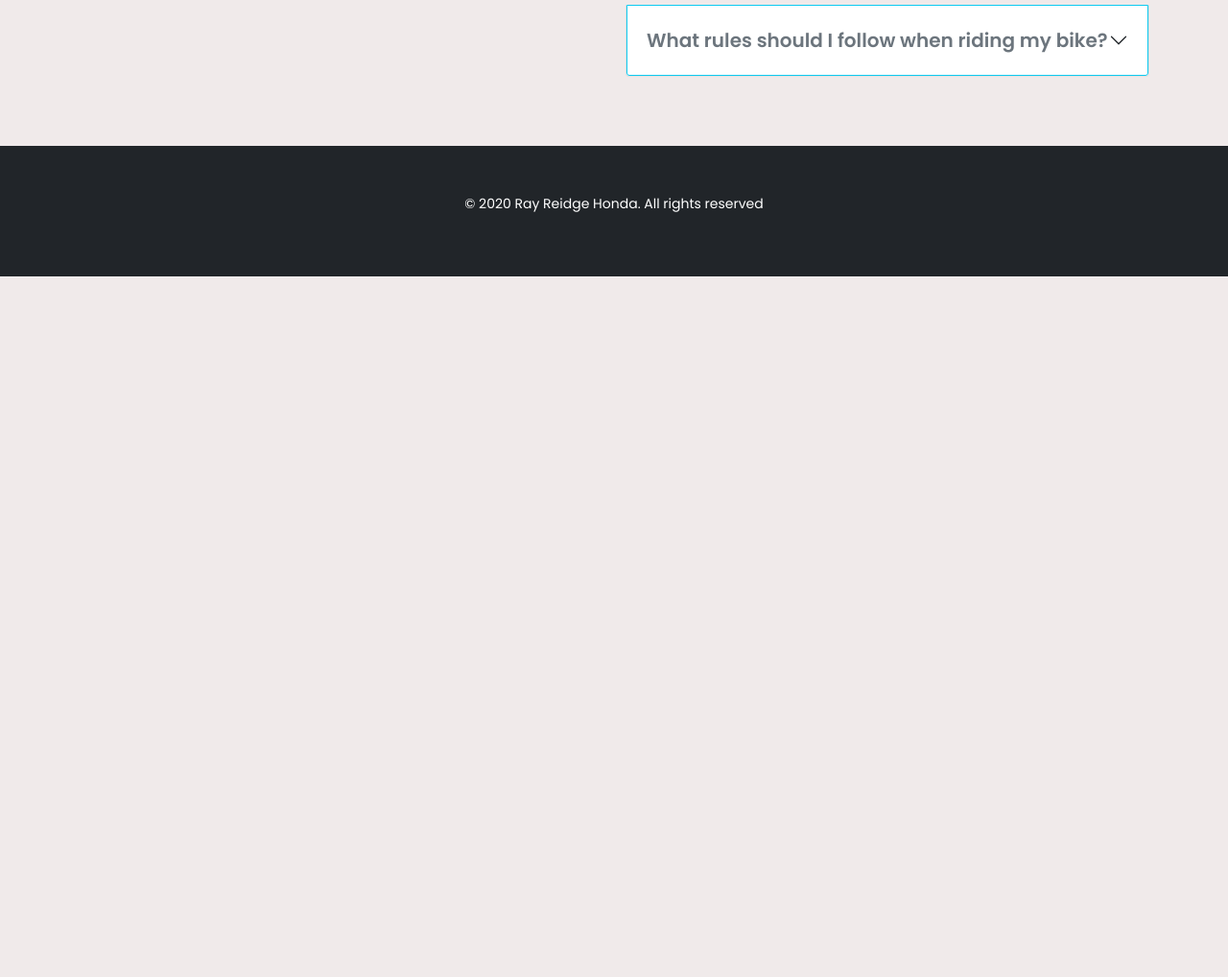
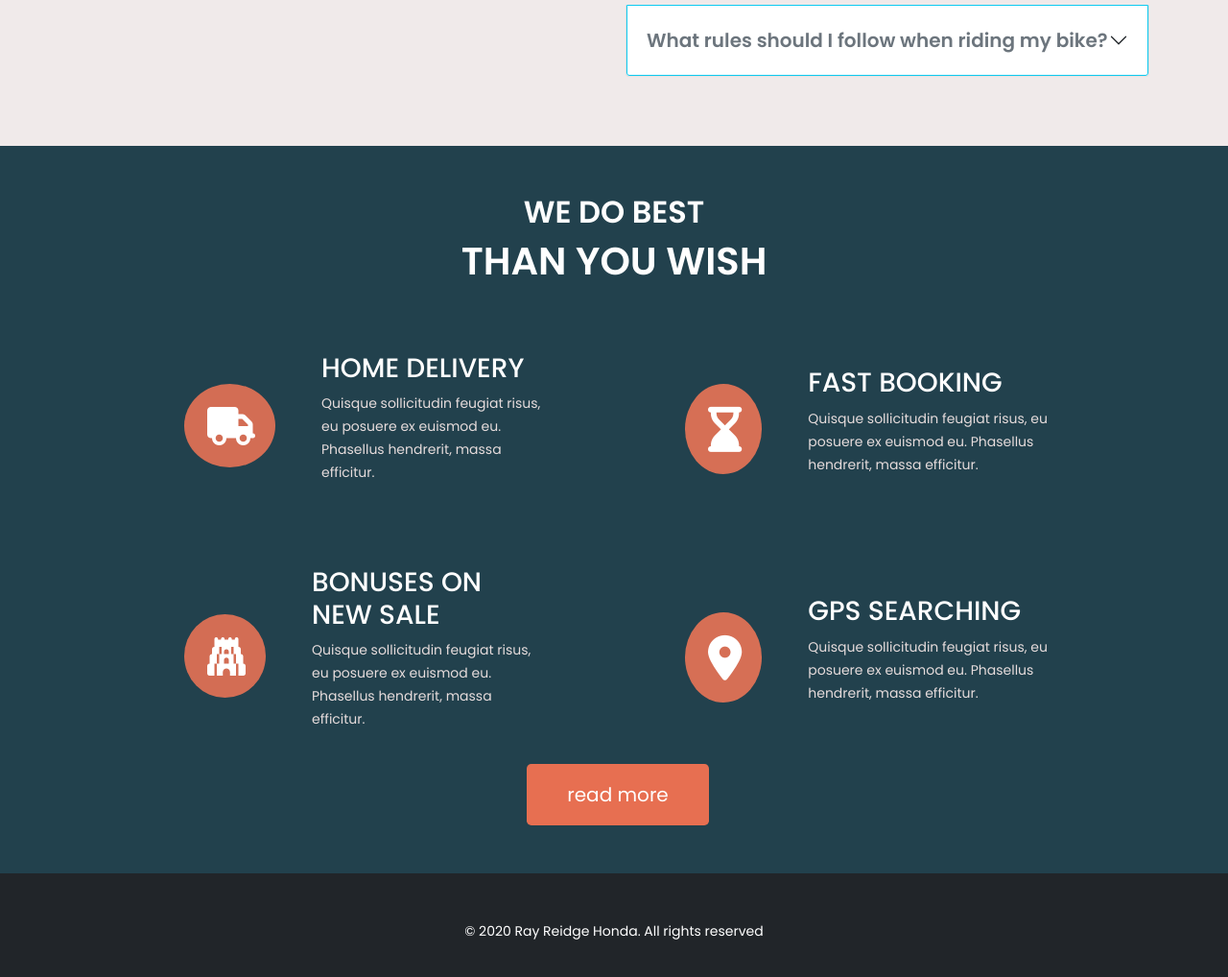
Before and after one commit to JannatulHappy/bay-ridge-honda, a plain HTML site: page index.html in a window 1280 px wide. Shown: the part 3627-4645 px from the top of the page at 96% size. Before the commit the page ends 3915 px from the top, so only its background shows below. Drawn offline with nearby package versions, Linux system fonts and the light colour scheme.

Commit message:
first-last

```diff
--- a/css/style.css
+++ b/css/style.css
@@ -19,6 +19,9 @@ header{
 }
 .login, .honda-button{
     background-color: #E76F51;
+}
+.honda-button{
+    width:190px;
 }
 /* header styles end */
 /* main style start */
@@ -43,3 +46,29 @@ header{
 /* testimonial styles end */
 /* frequent question & answer start */
 /* frequent question & answer end */
+/* content start */
+
+.content{
+  background-color:  #22414d;
+  padding: 50px 0px;
+}
+.content p{
+    color: rgb(230, 220, 220);
+}
+.fa-truck, .fa-gopuram{
+    color:white;
+    font-size:40px;
+    padding:24px 16px 23px 24px;
+    text-align: center;
+    border-radius: 80%;
+    background-color: #d36d54;
+}
+.fa-hourglass-end, .fa-map-marker-alt{
+    color:white;
+    font-size: 47px;
+    padding:24px 16px 23px 24px;
+    text-align: center;
+    border-radius: 80%;
+    background-color: #d66f55;
+}
+/*content end*/
--- a/index.html
+++ b/index.html
@@ -4,6 +4,7 @@
     <meta charset="UTF-8">
     <meta http-equiv="X-UA-Compatible" content="IE=edge">
     <meta name="viewport" content="width=device-width, initial-scale=1.0">
+    <link rel="shortcut icon" href="images/logo.png" type="image/x-icon">
     <title>Bay Ridge Honda</title>
     <!-- icons -->
     <script src="https://kit.fontawesome.com/e84fde8317.js" crossorigin="anonymous"></script>
@@ -177,7 +178,7 @@
       </section>
        <!-- latest collection end -->
        <!-- testimonial start -->
-       <section class="container my-5">
+      <section class="container my-5">
         <h1 class="text-center my-5 py-5 display-5 fw-bold ">Happy <span class="honda-text">Clients Says</span></h1>
         <div class="row row-cols-1 row-cols-md-1 row-cols-lg-3 g-5 mx-5">
           <div class="col">
@@ -225,7 +226,7 @@
        </section>
          <!-- testimonial end -->
          <!-- frequent question & answer start-->
-         <section class="container my-5">
+        <section class="container my-5">
           <h1 class="text-center my-5 py-5 display-5 fw-bold ">Frequently Asked<span class="honda-text"> Questions</span></h1>
           <div class="row mt-5">
             <div class="col-lg-6 mt-3 col-md-12">
@@ -304,7 +305,55 @@
           </div>
          </section>
          <!-- frequent question & answer end-->
+         <!-- content start -->
+    <section class=" content mt-5">
+          <h3 class="text-white fs-2 text-center text-uppercase fw-bold">we do best</h3>
+          <h1 class="text-white fs-1  text-center text-uppercase fw-bold">Than you wish</h1>
+          <div class="row container mx-5 g-5">
+            <div class="col-lg-6 col-md-12  pt-5 px-5">
+             <div class="d-flex align-items-center">
+              <a href=""class="m-5"><i class="fas fa-truck"></i></a>
+              <div>
+                <h4 class="text-white text-uppercase text-bolder fs-3"> home delivery</h4>
+                <p class=" "><small>Quisque sollicitudin feugiat risus, eu posuere ex euismod eu. Phasellus hendrerit, massa efficitur.</small></p>
+              </div>
+             </div>
+            </div>
+            <div class="col-lg-6 col-md-12 pt-5 px-5">
+              <div class="d-flex align-items-center">
+               <a href=""class="m-5"><i class="fas fa-hourglass-end"></i></a>
+               <div>
+                 <h4 class="text-white text-uppercase text-bolder fs-3"> FAST BOOKING</h4>
+                 <p class=" "><small>Quisque sollicitudin feugiat risus, eu posuere ex euismod eu. Phasellus hendrerit, massa efficitur.</small></p>
+               </div>
+              </div>
+             </div>
+             <div class="col-lg-6 col-md-12  px-5">
+              <div class="d-flex align-items-center">
+               <a href=""class="m-5"><i class="fas fa-gopuram"></i></a>
+               <div>
+                 <h4 class="text-white text-uppercase text-bolder fs-3"> BONUSES on new sale</h4>
+                 <p class=" "><small>Quisque sollicitudin feugiat risus, eu posuere ex euismod eu. Phasellus hendrerit, massa efficitur.</small></p>
+               </div>
+              </div>
+             </div>
+             <div class="col-lg-6 col-md-12  px-5">
+              <div class="d-flex align-items-center">
+               <a href=""class="m-5"><i class="fas fa-map-marker-alt"></i></a>
+               <div>
+                 <h4 class="text-white text-uppercase text-bolder fs-3"> GPS SEARCHING</h4>
+                 <p class=" "><small>Quisque sollicitudin feugiat risus, eu posuere ex euismod eu. Phasellus hendrerit, massa efficitur.</small></p>
+               </div>
+              </div>
+             </div>
+          </div>
+          <div class="row pt-2">
+            <div class="col-lg-12 text-center">
+              <button class="btn honda-button px-4 ms-2 py-3  mt-2 rounded-3 fs-5 text-white">read more</button>
+            </div>
+          </div>
 
+      </section>
     </main>
     <!-- main end -->
     <!-- footer start -->
```
Also changed, not shown: css-boot/bootstrap.min.css (added), images/app.png (added), images/app_img.png (added), images/app_store.png (added), images/booking_icon.png (added), images/google_play.png (added), images/gps_icon.png (added), images/logo.png (added), images/ride_icon.png (added), images/sale-1.jpg (added), images/sale-2.jpg (added), images/sale-3.jpg (added), images/sale-4.jpg (added), images/star_icon.png (added), 2 more files.
